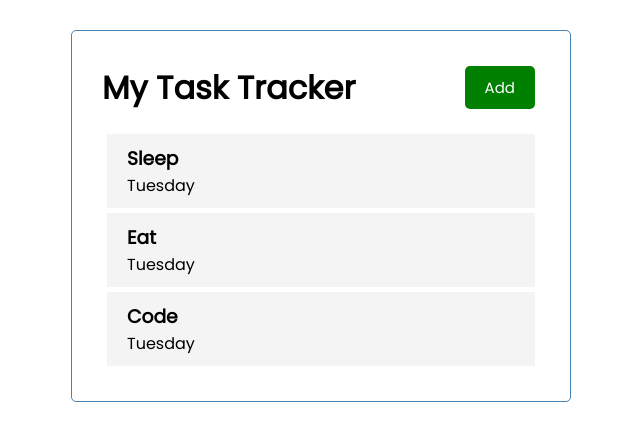
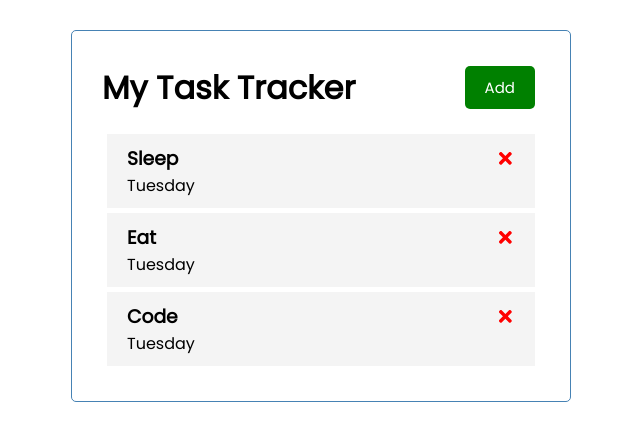
Before and after one commit to mirza-sync/React-Crash-Course, a React (Create React App) app: page / in a window 1280 px wide. Shown: the top 440 px of the page, without its empty margins (319-959 px from the left). Built offline with nearby package versions, Linux system fonts and the light colour scheme.

Commit message:
Add delete feature

```diff
--- a/package.json
+++ b/package.json
@@ -8,6 +8,7 @@
     "@testing-library/user-event": "^12.8.3",
     "react": "^17.0.2",
     "react-dom": "^17.0.2",
+    "react-icons": "^4.2.0",
     "react-scripts": "4.0.3",
     "web-vitals": "^1.1.2"
   },
--- a/src/App.js
+++ b/src/App.js
@@ -24,10 +24,18 @@
     }
   ])
 
+  const deleteTask = (id) => {
+    setTasks(tasks.filter(task => task.id !== id))
+  }
+
   return (
     <div className="container">
       <Header title="My Task Tracker" />
-      <Tasks tasks={tasks} />
+      {tasks.length > 0 ? (
+        <Tasks tasks={tasks} onDelete={deleteTask} />
+      ) : (
+        'No task to show'
+      )}
     </div>
   );
 }
--- a/src/components/Task.js
+++ b/src/components/Task.js
@@ -1,9 +1,14 @@
 import React from 'react'
+import { FaTimes } from "react-icons/fa";
 
-const Task = ({ task }) => {
+const Task = ({ task, onDelete }) => {
     return (
         <div className='task'>
-            <h3>{task.text}</h3>
+            <h3>
+                {task.text}
+                <FaTimes style={{color: 'red', cursor: 'pointer'}}
+                onClick={() => onDelete(task.id)} />
+            </h3>
             <p>{task.day}</p>
         </div>
     )
--- a/src/components/Tasks.js
+++ b/src/components/Tasks.js
@@ -1,10 +1,10 @@
 import Task from './Task'
 
-const Tasks = ({ tasks }) => {
+const Tasks = ({ tasks, onDelete }) => {
     return (
         <>
             {tasks.map(task => (
-                <Task key={task.id} task={task} />
+                <Task key={task.id} task={task} onDelete={onDelete} />
             ))}
         </>
     )
```
Also changed, not shown: 1 other file (tests, documents, lock files or other folders).
